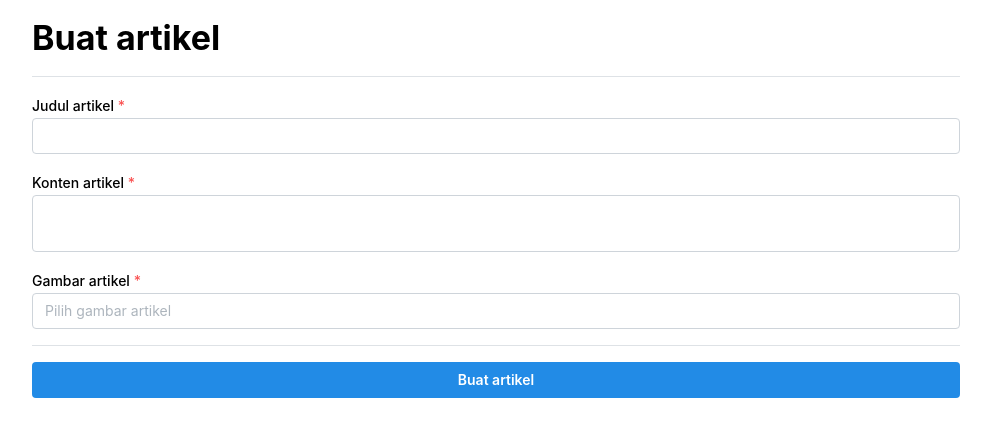
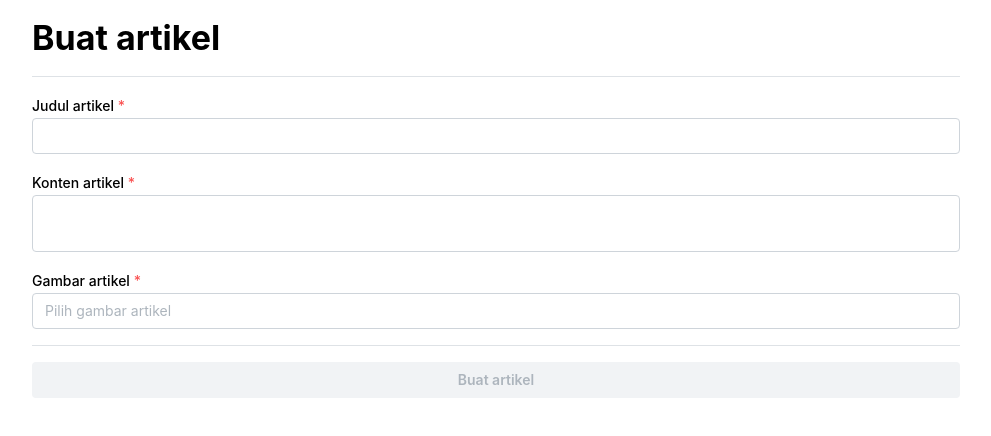
Before and after one commit to acomarcho/myimpresi-dashboard, a Next.js app: page /article/create in a window 1280 px wide. Shown: the top 436 px of the page, without its empty margins (144-1135 px from the left). Built offline with nearby package versions, Linux system fonts and the light colour scheme.

Commit message:
Feat: Disable article form if not complete

```diff
--- a/pages/article/create/index.tsx
+++ b/pages/article/create/index.tsx
@@ -65,7 +65,9 @@ export default function CreateArticlePage() {
           }}
         />
         <Divider />
-        <Button>Buat artikel</Button>
+        <Button disabled={!form.content || !form.name || !form.image}>
+          Buat artikel
+        </Button>
       </Stack>
     </Container>
   );
```
